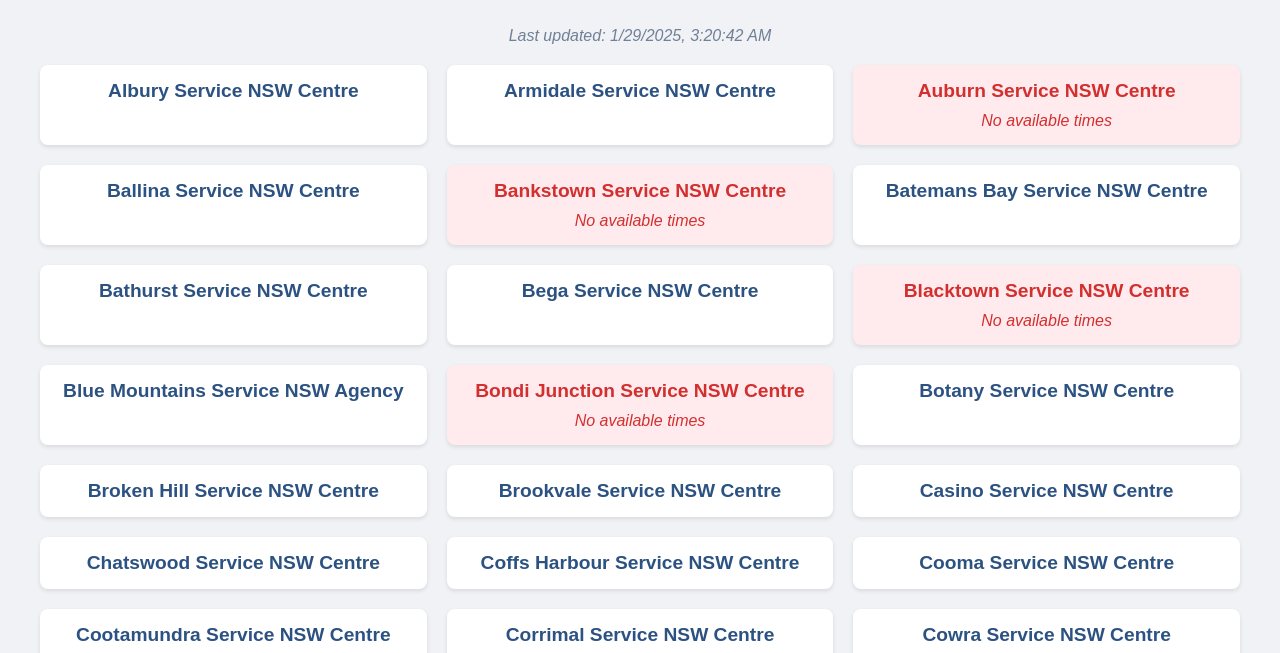
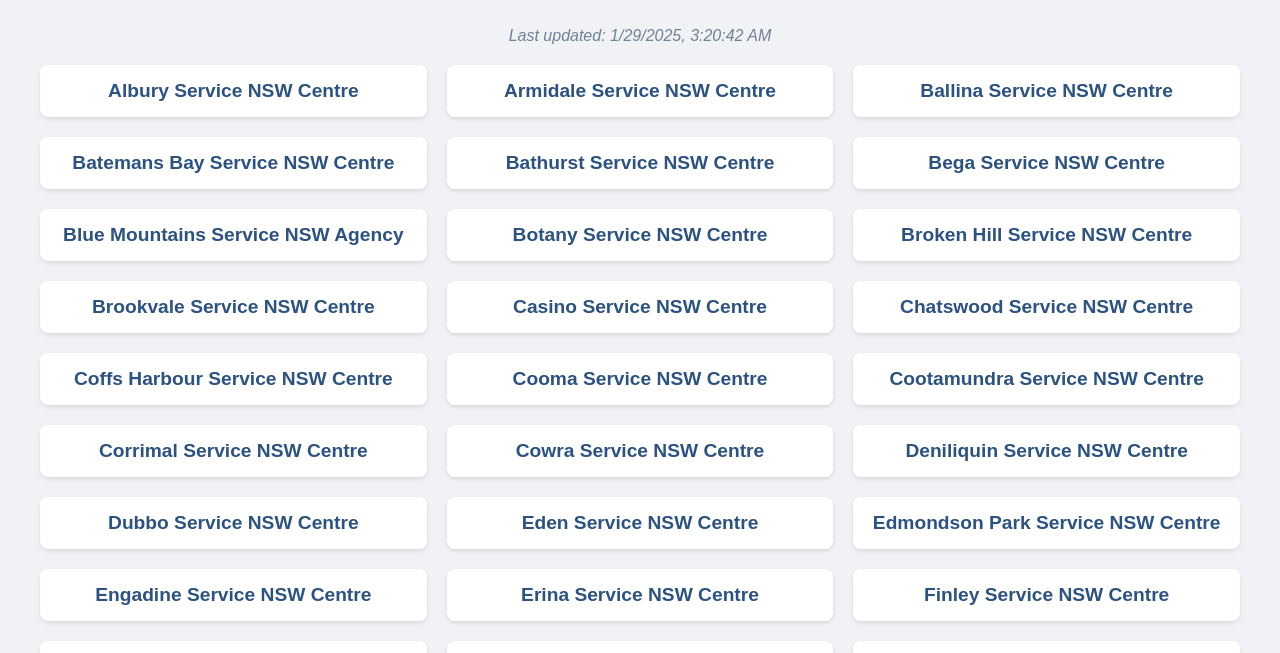
Before and after one commit to Myrtabooking/driving-test-times, a plain HTML site: page docs/index.html in a window 1280 px wide. Shown: the part 101-754 px from the top of the page. Drawn offline with Linux system fonts and the light colour scheme.

Commit message:
Update index.html

```diff
--- a/docs/index.html
+++ b/docs/index.html
@@ -31,45 +31,15 @@
             padding: 15px;
             cursor: pointer;
         }
-        .empty-location {
-            background-color: #ffebee !important;
-            cursor: default;
-        }
         .timing-content {
             display: none;
             margin-top: 15px;
-            max-height: 300px;
-            overflow-y: auto;
         }
         .timing-content.active {
             display: block;
         }
         .day-section {
             margin-bottom: 10px;
-        }
-        .empty-location h2 {
-            color: #d32f2f !important;
-        }
-        .no-times-message {
-            color: #d32f2f;
-            font-style: italic;
-            margin-top: 10px;
-            text-align: center;
-        }
-        /* Scrollbar styling */
-        .timing-content::-webkit-scrollbar {
-            width: 8px;
-        }
-        .timing-content::-webkit-scrollbar-track {
-            background: #f1f1f1;
-            border-radius: 4px;
-        }
-        .timing-content::-webkit-scrollbar-thumb {
-            background: #888;
-            border-radius: 4px;
-        }
-        .timing-content::-webkit-scrollbar-thumb:hover {
-            background: #555;
         }
     </style>
 </head>
@@ -104,25 +74,19 @@
                 // Create a card for each location
                 for (const location of sortedLocations) {
                     const dates = data[location];
-                    const isEmpty = Object.keys(dates).length === 0;
+
+                    // Skip if no dates available
+                    if (Object.keys(dates).length === 0) continue;
 
                     const card = document.createElement('div');
-                    card.className = `location-card ${isEmpty ? 'empty-location' : ''}`;
-                    if (!isEmpty) {
+                    card.className = 'location-card';
                     card.onclick = function() { toggleTiming(this); };
-                    }
 
                     // Create card content
-                    let cardContent = `<h2>${location}</h2>`;
-
-                    if (isEmpty) {
-                        cardContent += `
-                            <div class="no-times-message">
-                                No available times
-                            </div>
+                    let cardContent = `
+                        <h2>${location}</h2>
+                        <div class="timing-content">
                     `;
-                    } else {
-                        cardContent += '<div class="timing-content">';
 
                     // Sort dates
                     const sortedDates = Object.keys(dates).sort((a, b) => {
@@ -145,8 +109,6 @@
                     }
 
                     cardContent += '</div>';
-                    }
-
                     card.innerHTML = cardContent;
                     locationsGrid.appendChild(card);
                 }
```
Lines whose indentation alone changed are shown as unchanged.
